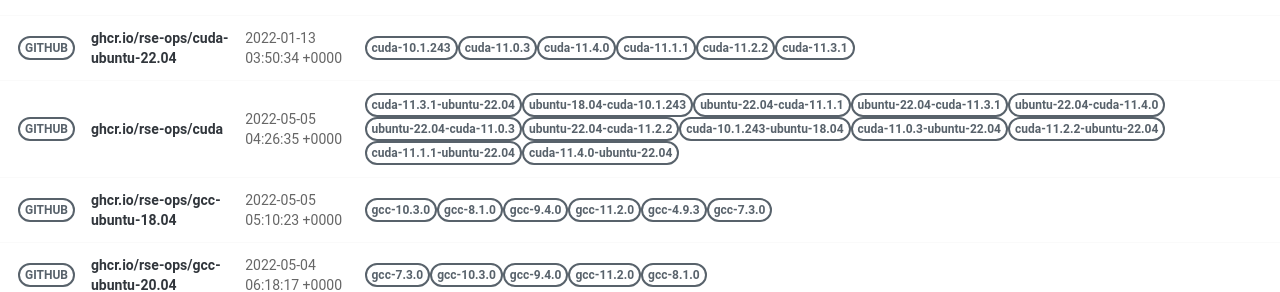
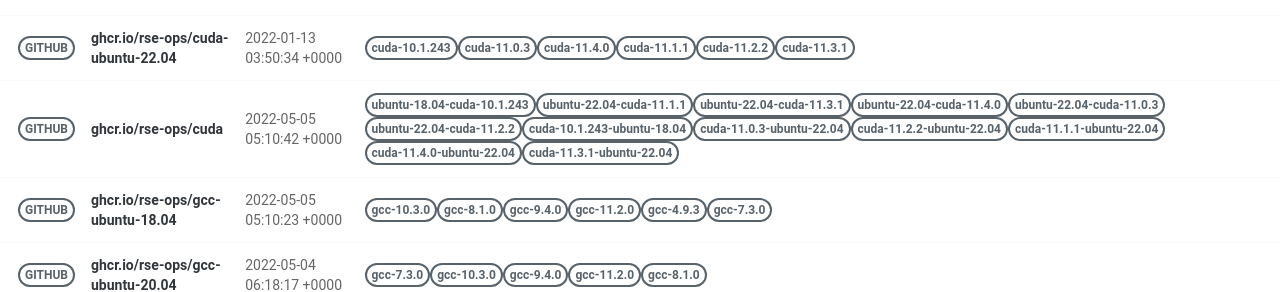
Before and after one commit to rse-ops/docker-images, a Jekyll site: the page built from pages/index.md, in a window 1280 px wide. Shown: the part 414-706 px from the top of the page. Built offline with Jekyll 4.4.1, drawn with Linux system fonts in a browser that asks for light colours; nearby versions of some CDN libraries.

Commit message:
Automated push to update library 2022-05-05

```diff
--- a/_library/ghcr.io-rse-ops-cuda.md
+++ b/_library/ghcr.io-rse-ops-cuda.md
@@ -1,14 +1,11 @@
 ---
 layout: container
 name: ghcr.io/rse-ops/cuda
-updated_at: 2022-05-05 04:26:35.434017
+updated_at: 2022-05-05 05:10:42.761416
 
 
 container_url: https://github.com/orgs/rse-ops/packages/container/package/cuda
 versions:
- - tag: cuda-11.3.1-ubuntu-22.04
-   dockerfile: https://github.com/rse-ops/docker-images/blob/main/ubuntu/cuda/Dockerfile
-   manifest: https://crane.ggcr.dev/manifest/ghcr.io/rse-ops/cuda:cuda-11.3.1-ubuntu-22.04
  - tag: ubuntu-18.04-cuda-10.1.243
    dockerfile: https://github.com/rse-ops/docker-images/blob/main/ubuntu/cuda/Dockerfile
    manifest: https://crane.ggcr.dev/manifest/ghcr.io/rse-ops/cuda:ubuntu-18.04-cuda-10.1.243
```
Also changed, not shown: other parts of _library/ghcr.io-rse-ops-cuda.md (+3 -0 lines).
